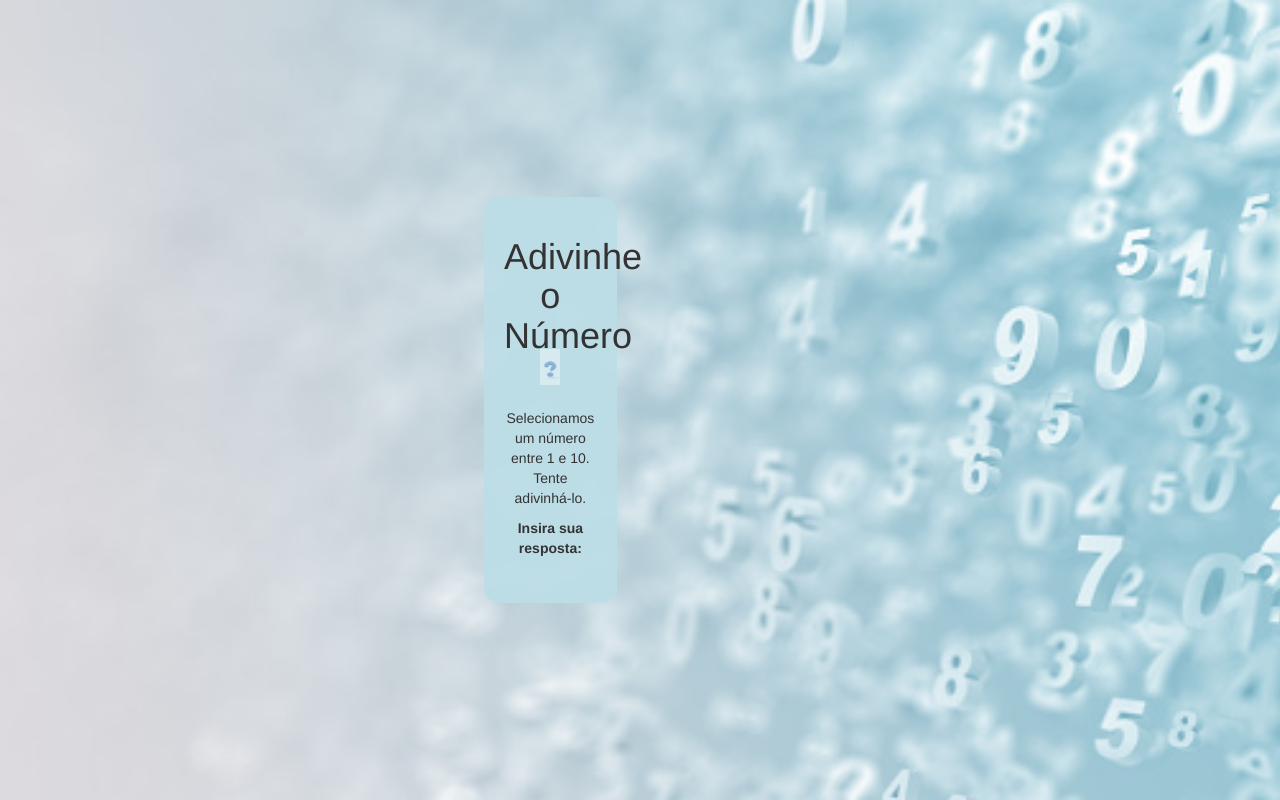
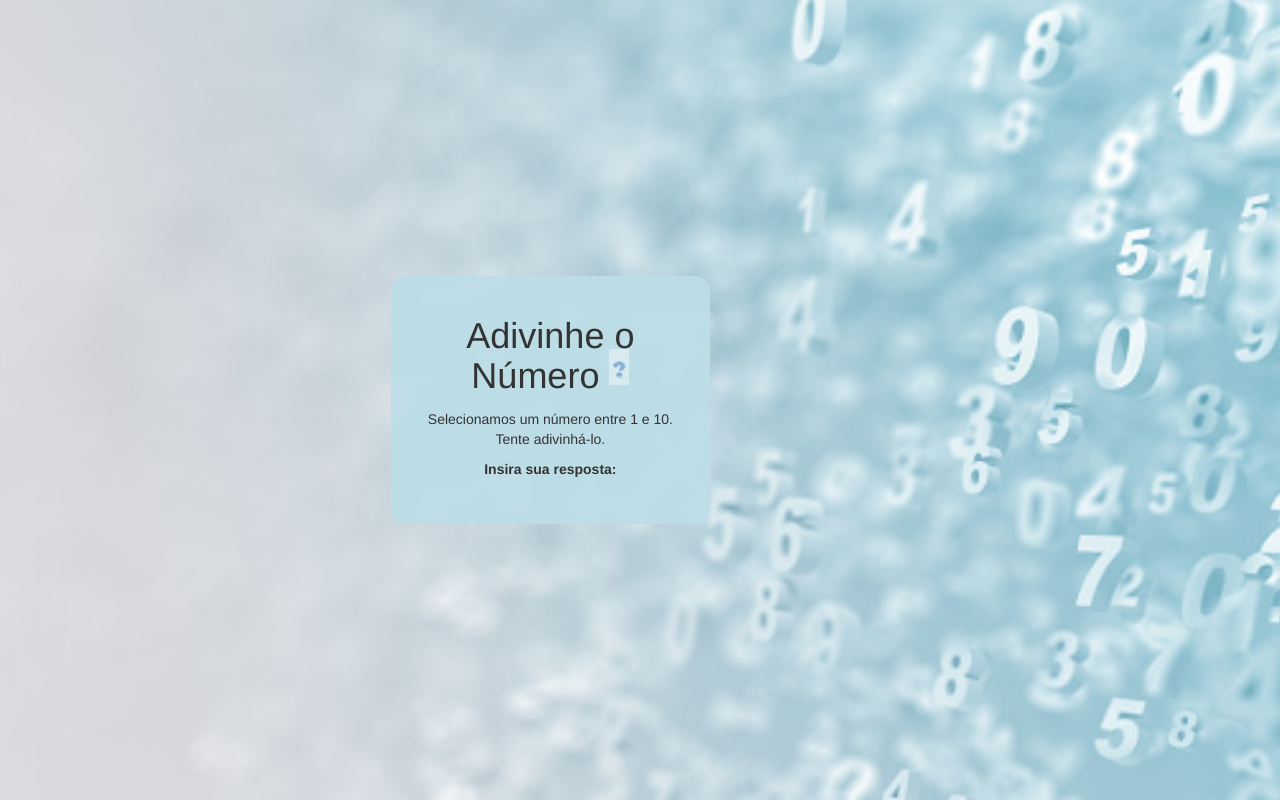
Before and after one commit to alineathomaz/Adivinhe_o_Numero_template, a plain HTML site: page gamepage.html in a window 1280 px wide. Drawn offline with nearby package versions, Linux system fonts and the light colour scheme; a web font is replaced by a local one.

Commit message:
Update gamepage.html

```diff
--- a/gamepage.html
+++ b/gamepage.html
@@ -17,7 +17,7 @@
 <center>
 
 
-	<div class="col-lg-4 col-md-6 col-sm-6 col-xs-11 login_div">
+	<div class="login_div">
 
         <h1>Adivinhe o Número
             <sup>
```
